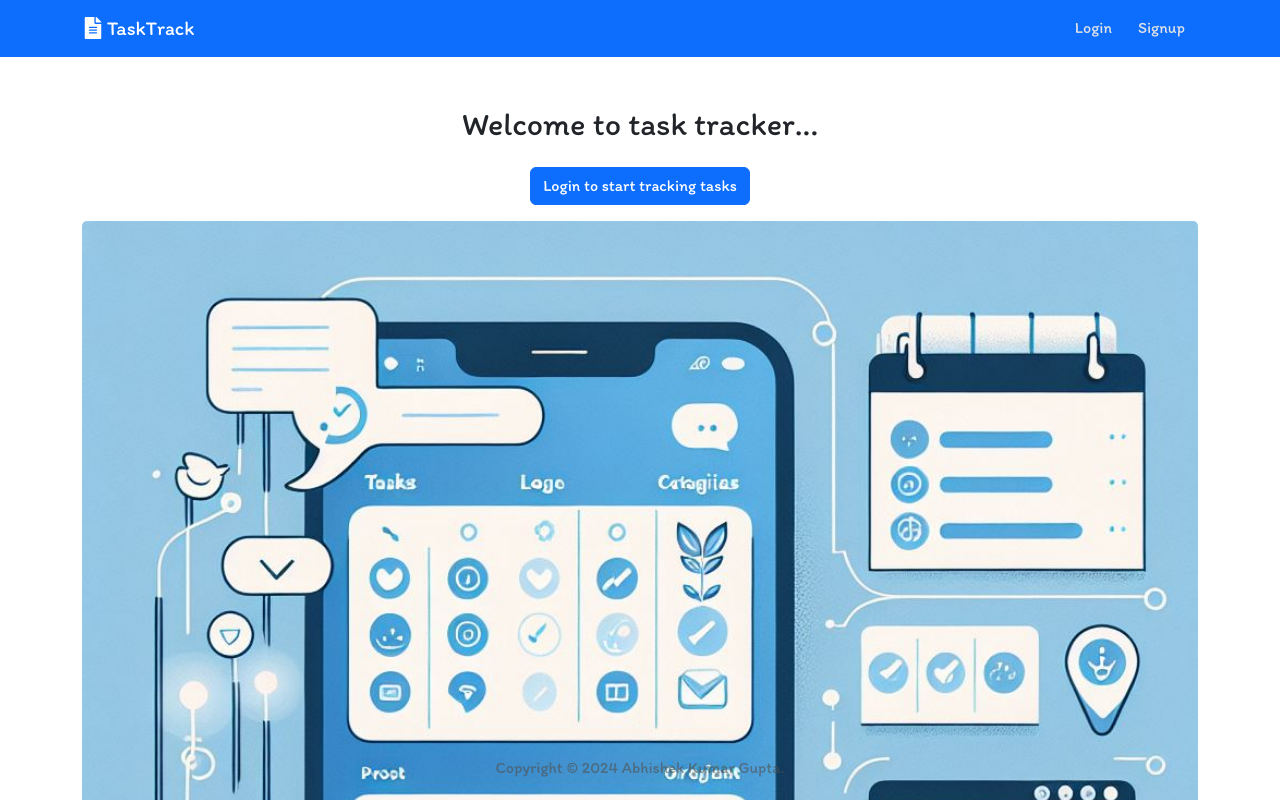
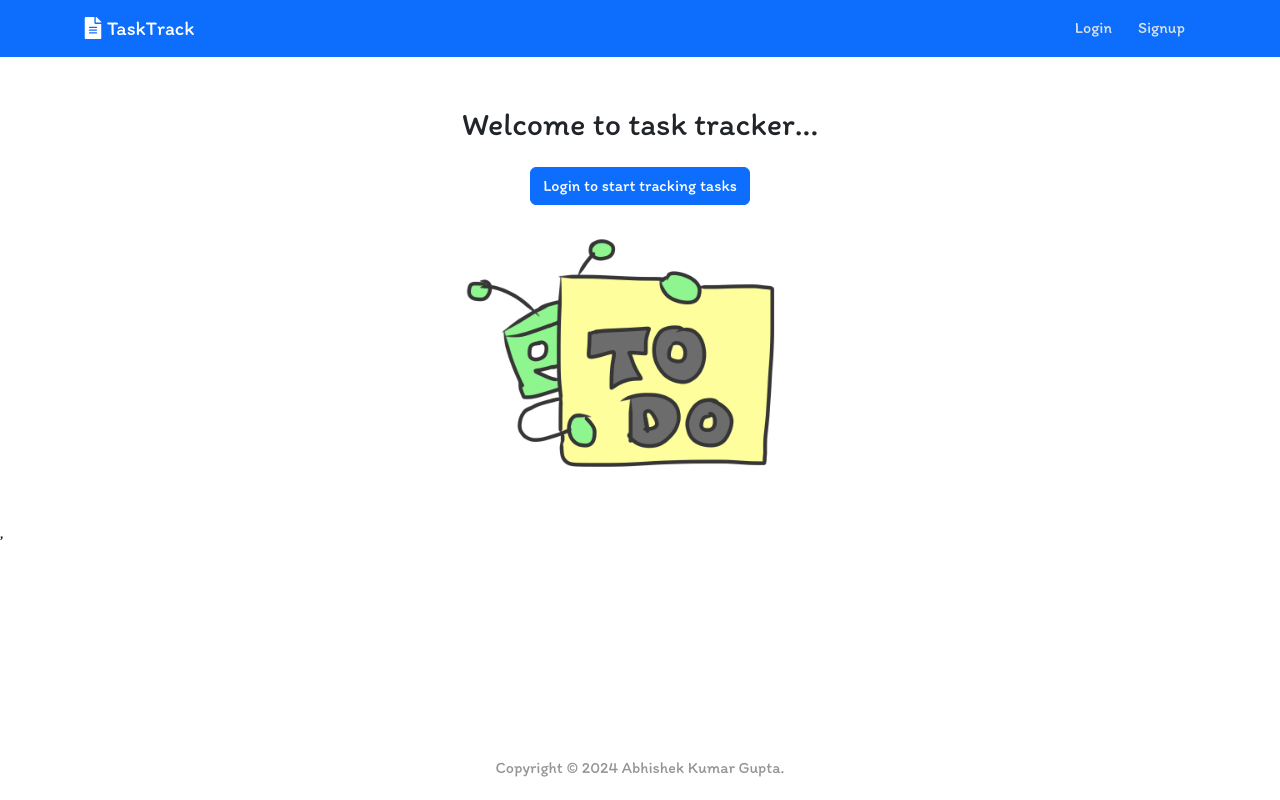
Before and after one commit to abhishekkg-in/tasktrack, a React (Create React App) app in the folder frontend/: page / in a window 1280 px wide. Shown: the top 800 px of the page. Built offline with nearby package versions, Linux system fonts and the light colour scheme; no server answers.

Commit message:
dadded web server as proxy

```diff
--- a/frontend/src/pages/Home/Home.jsx
+++ b/frontend/src/pages/Home/Home.jsx
@@ -43,11 +43,20 @@ export default function Home() {
         )
       }
       <div className="image">
-      <img src={"./taskTrack.jpeg"} alt="Description of the image" style={{
-         width: '100%',
-         height: '100%',
+      <img className='image-web' src={"./web.png"} alt="Description of the image" style={{
+         width: '400px',
          objectFit:"cover",
-         borderRadius:"5px"
+         borderRadius:"5px",
+         marginLeft:"auto",
+         marginRight: "auto"
+        }} />
+      <img className='image-mobile' src={"./taskTrack.jpeg"} alt="Description of the image" style={{
+         width: '90%',
+         objectFit:"cover",
+         borderRadius:"5px",
+         marginLeft:"auto",
+         marginRight: "auto",
+         marginTop:"1rem"
         }} />
       </div>
     </div>
--- a/frontend/src/pages/Home/home.css
+++ b/frontend/src/pages/Home/home.css
@@ -1,3 +1,21 @@
 .home{
     background-image: src("./taskTrack.jpeg");
 }
+
+.image-web {
+    display: none;
+  }
+
+  .image-mobile {
+    display: block;
+  }
+
+  @media (min-width: 768px) {
+    .image-web {
+      display: block;
+    }
+
+    .image-mobile {
+      display: none;
+    }
+  }
```
Also changed, not shown: frontend/public/web.png (added), 1 other file (tests, documents, lock files or other folders).
